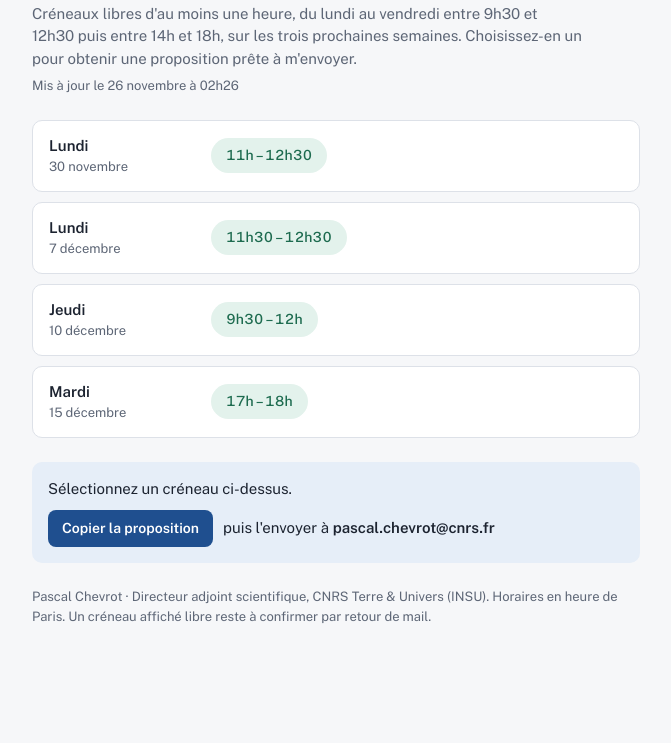
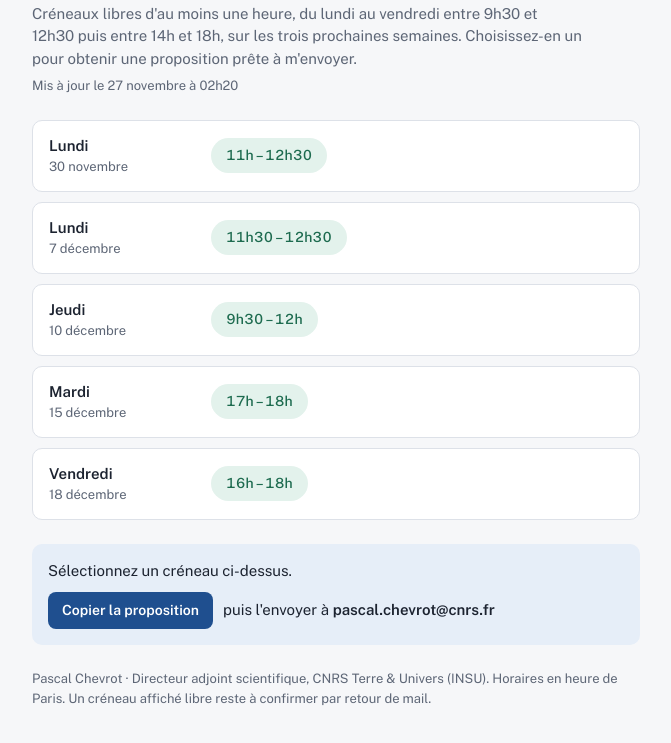
Before and after one commit to pascalchevrot/availabilities, a plain HTML site: page index.html in a window 1280 px wide. Shown: the part 93-836 px from the top of the page, without its empty margins (304-975 px from the left). Before the commit the page ends 800 px from the top, so only its background shows below. Drawn offline with nearby package versions, Linux system fonts and the light colour scheme.

Commit message:
Mise à jour des disponibilités

```diff
--- a/index.html
+++ b/index.html
@@ -79,8 +79,8 @@ footer{font-size:13px;color:var(--muted)}
 <script>
 // Données : créneaux libres (heure de Paris), jours ouvrés avec disponibilités uniquement.
 // La tâche quotidienne ne modifie que UPDATED et FREE.
-const UPDATED = "2026-11-26T02:26:40+01:00";
-const FREE = {"2026-11-30":[["11:00","12:30"]],"2026-12-07":[["11:30","12:30"]],"2026-12-10":[["09:30","12:00"]],"2026-12-15":[["17:00","18:00"]]};
+const UPDATED = "2026-11-27T02:20:56+01:00";
+const FREE = {"2026-11-30":[["11:00","12:30"]],"2026-12-07":[["11:30","12:30"]],"2026-12-10":[["09:30","12:00"]],"2026-12-15":[["17:00","18:00"]],"2026-12-18":[["16:00","18:00"]]};
 const fmtH = s => { const [h,m]=s.split(":"); return (+h)+"h"+(m==="00"?"":m); };
 // Dates construites à midi UTC : le jour affiché ne dépend ni du fuseau ni de l'heure d'été.
 const noon = d => new Date(d+"T12:00:00Z");
```
